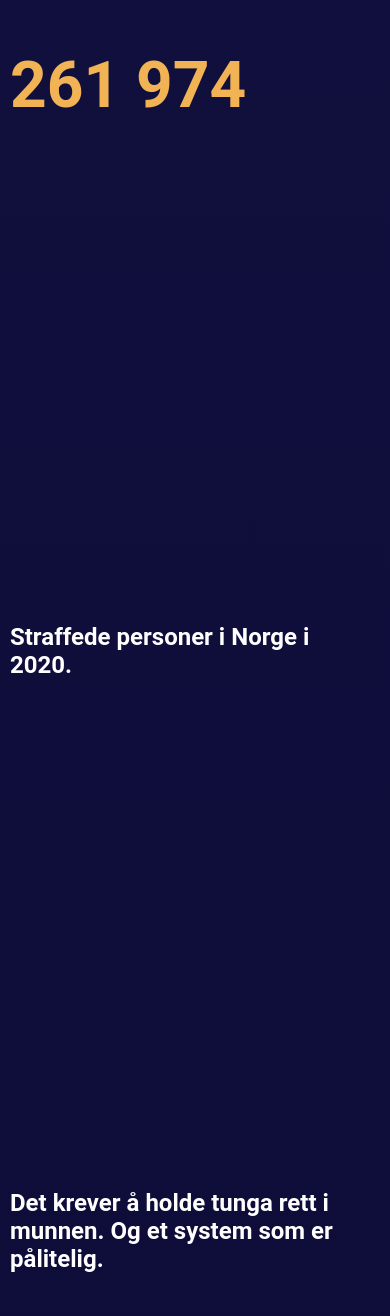
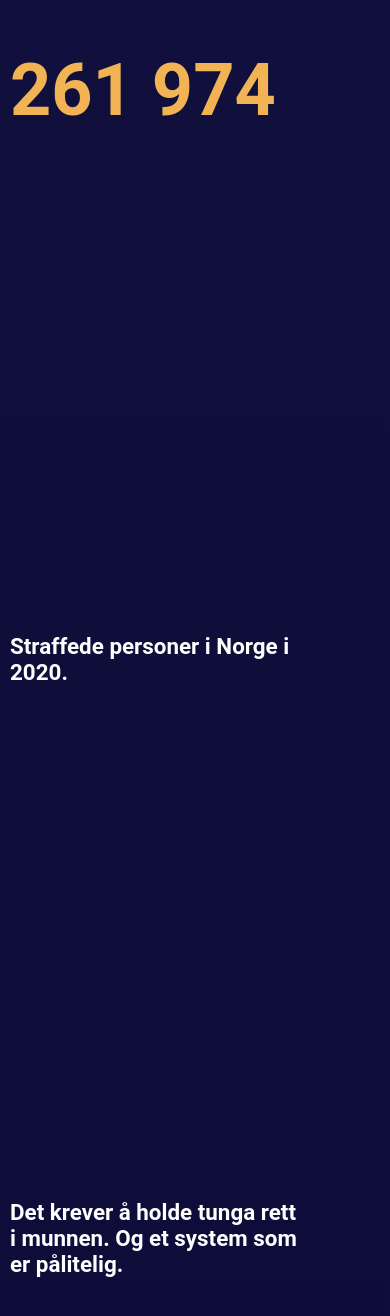
Before and after one commit to Webstep/domstol_landingpage, a Next.js app: page /Domstol in a window 390 px wide. Shown: the part 6016-7332 px from the top of the page. Built offline with nearby package versions, Linux system fonts and the light colour scheme; a web font is replaced by a local one.

Commit message:
fix width on mobile

```diff
--- a/components/slides/domstol/NumberSlide/Number.module.scss
+++ b/components/slides/domstol/NumberSlide/Number.module.scss
@@ -46,12 +46,12 @@
         top: 300px;
         height: 100px;
         left: 10px;
-        font-size: 4rem;
+        font-size: 4.5rem;
     }
 
     .text1 {
-        width: 20.625rem;
-        font-size: 1.5rem;
+        width: 18rem;
+        font-size: 1.4rem;
         position: sticky;
         top: 380px;
         height: 50px;
@@ -59,8 +59,8 @@
     }
 
     .text2 {
-        width: 20.625rem;
-        font-size: 1.5rem;
+        width: 18rem;
+        font-size: 1.4rem;
         height: 100px;
         position: sticky;
         top: 450px;
```
